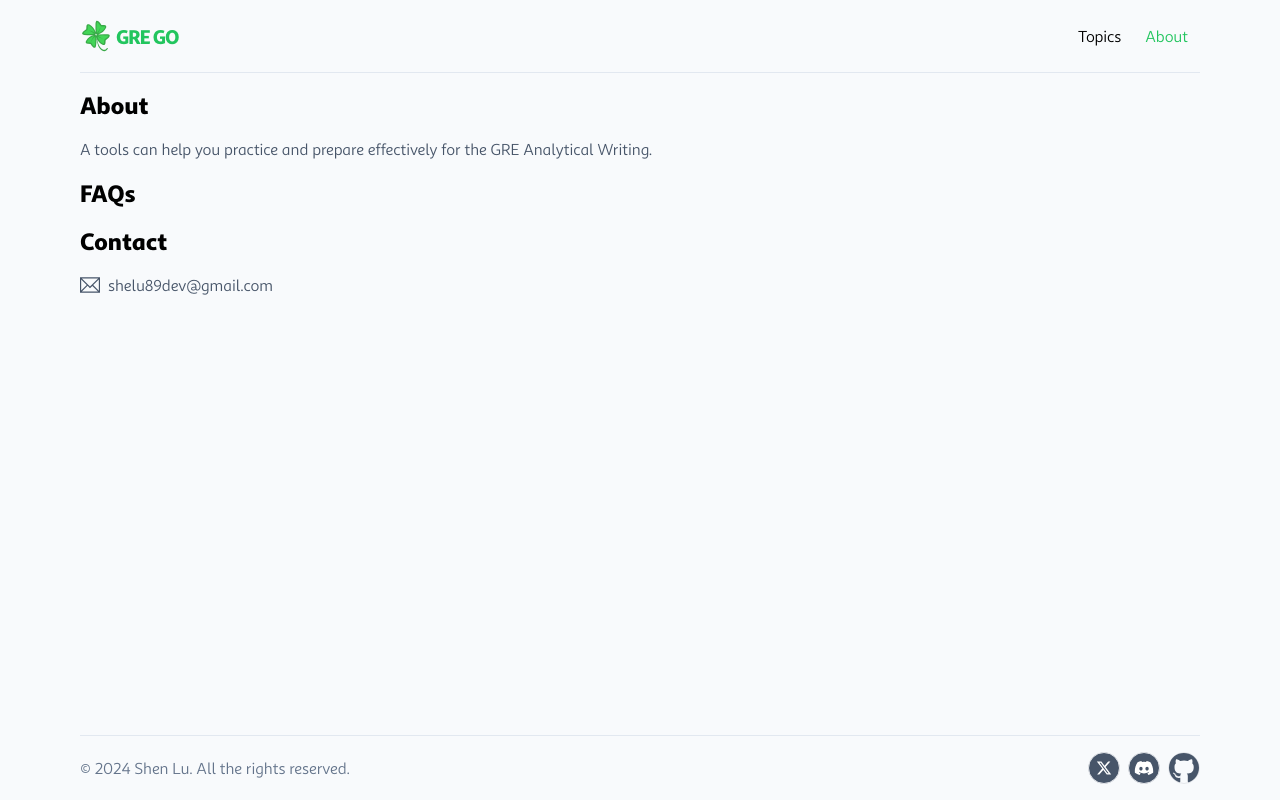
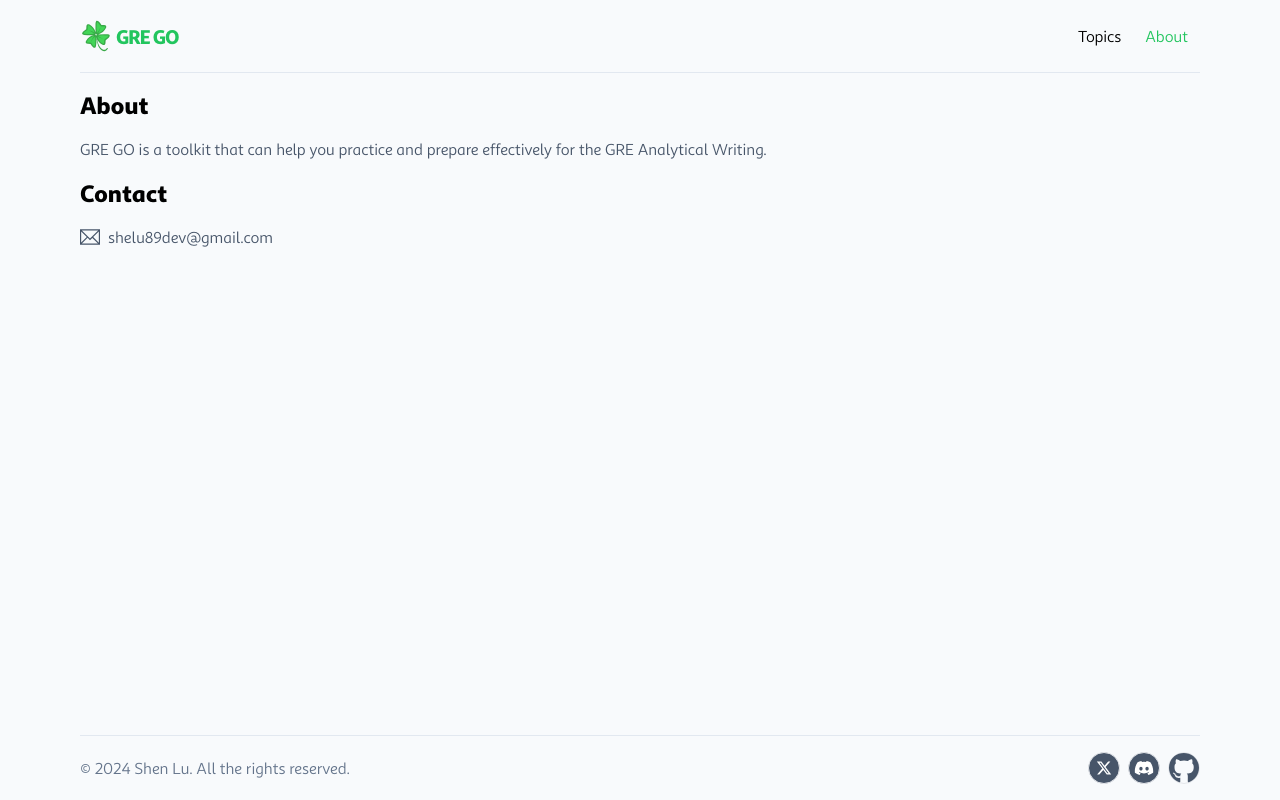
Before and after one commit to shenlu89/grego, a Next.js app: page /about in a window 1280 px wide. Built offline with nearby package versions, Linux system fonts and the light colour scheme.

Commit message:
chore: update about page

```diff
--- a/app/about/page.tsx
+++ b/app/about/page.tsx
@@ -2,6 +2,7 @@ import { Metadata } from "next";
 import Link from "next/link";
 import { AboutPage } from "@/data/meta-data";
 import { TfiEmail } from "react-icons/tfi";
+import Image from "next/image"
 
 export const runtime = "edge";
 
@@ -12,11 +13,22 @@ export default function About() {
     <div className="flex flex-col w-full items-start leading-6">
       <h1 className="flex text-2xl font-extrabold mb-4">About</h1>
       <p className="flex text-slate-600 mb-4">
-        A tools can help you practice and prepare effectively for the GRE
+        GRE GO is a toolkit that can help you practice and prepare effectively for the GRE
         Analytical Writing.
       </p>
-      <h1 className="flex text-2xl font-extrabold mb-4">FAQs</h1>
-
+      {/* <h1 className="flex text-2xl font-extrabold mb-4">Sponsor</h1>
+      <p className="flex text-slate-600 mb-4">
+        Buy me a coffee if you like it. Thanks for your support!
+      </p>
+      <div className="flex text-slate-600 border rounded mb-4">
+        <Image
+          width={120}
+          height={120}
+          src="/bmc_qr.png"
+          alt={""}
+          priority
+        />
+      </div> */}
       <h1 className="flex text-2xl font-extrabold mb-4">Contact</h1>
       <ul className="text-slate-600">
         <li className="flex items-center space-x-2 mb-4" title="Email">
```
